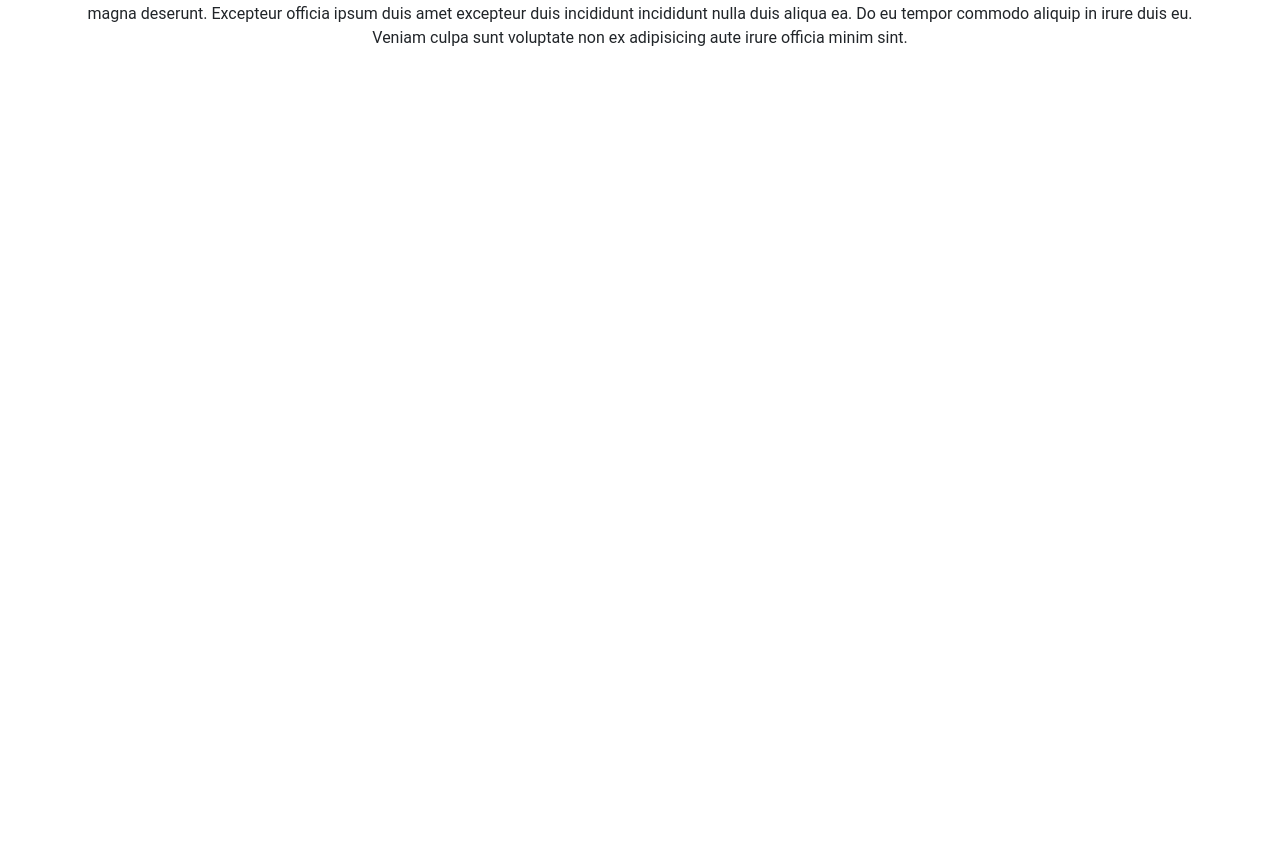
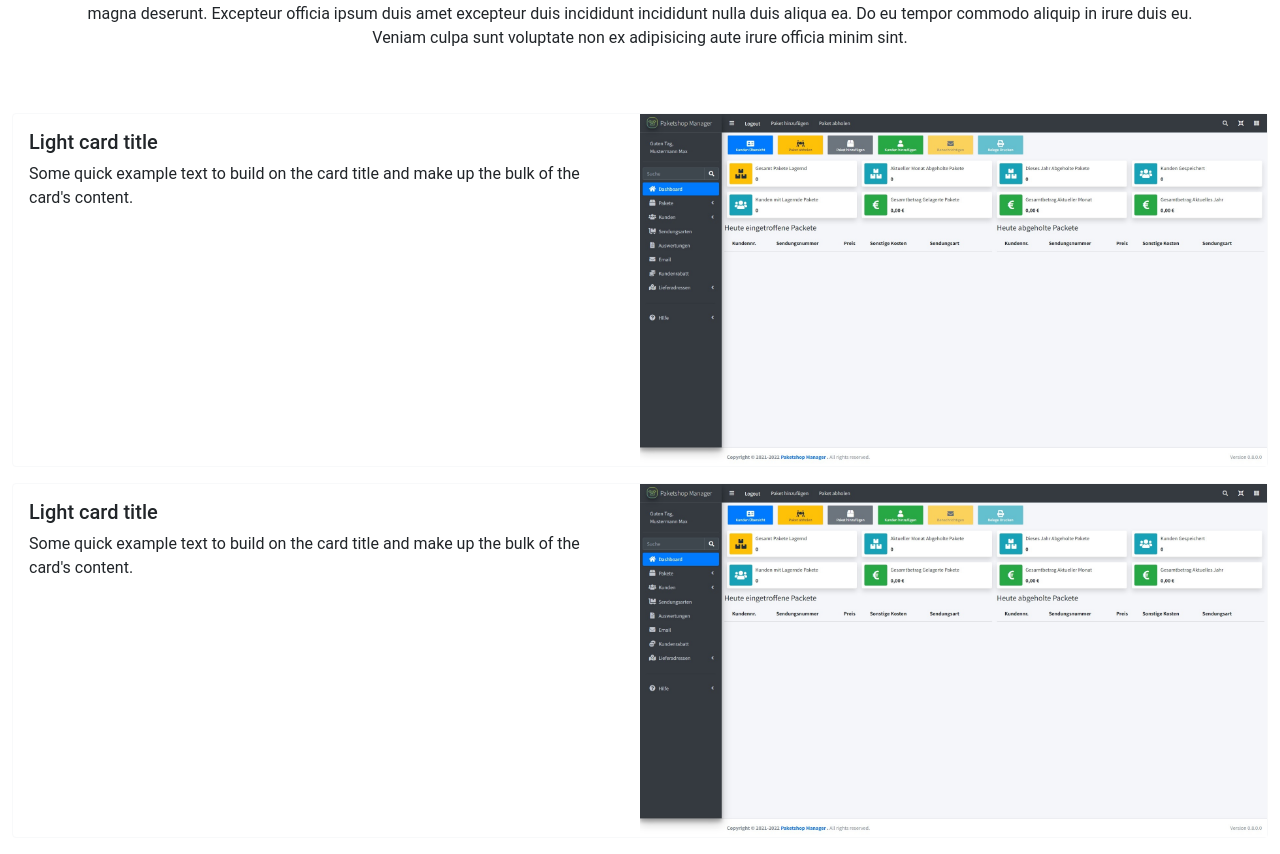
Before and after one commit to AlexanderPolzhofer/PSM-landing-page, a React (Create React App) app: page / in a window 1280 px wide. Shown: the part 569-1423 px from the top of the page. Before the commit the page ends 800 px from the top, so only its background shows below. Built offline with nearby package versions, Linux system fonts and the light colour scheme.

Commit message:
init card component with text and image

```diff
--- a/src/App.js
+++ b/src/App.js
@@ -4,6 +4,7 @@ import styles from './App.module.css';
 
 import AppContainer from './components/AppContainer/AppContainer';
 import ContentInfo from './components/content-info/ContentInfo';
+import Card from './components/card-component/Card';
 
 export default function App() {
   return (
@@ -37,7 +38,7 @@ export default function App() {
               placeholder='Was möchten Sie uns mitteilen?'>
             </textarea>
           </div>
-          <button type="button" class="btn btn-success">Nachricht senden</button>
+          <button type="button" className="btn btn-success">Nachricht senden</button>
         </div>
         <img
           src={process.env.PUBLIC_URL + '/images/psm_dashboard_overlay.png'}
@@ -47,6 +48,8 @@ export default function App() {
           width='50%' />
       </div>
       <ContentInfo />
+      <Card />
+      <Card />
     </AppContainer>
   )
 }
--- /dev/null
+++ b/src/components/card-component/Card.jsx
@@ -0,0 +1,12 @@
+import React from 'react';
+
+export default function Card() {
+    return (
+        <div className='card border-light mb-3' style={{ display: 'flex', justifyContent: 'space-between', flexDirection: 'row' }}>
+            <div className="card-body">
+                <h5 className="card-title">Light card title</h5>
+                <p className="card-text">Some quick example text to build on the card title and make up the bulk of the card's content.</p>
+            </div>
+            <img src={process.env.PUBLIC_URL + '/images/psm_dashboard.jpg'} alt='example-img' height='50%' width='50%' />
+        </div>)
+}
```
Also changed, not shown: src/components/card-list/CardList.jsx (added, +8 -0 lines).
